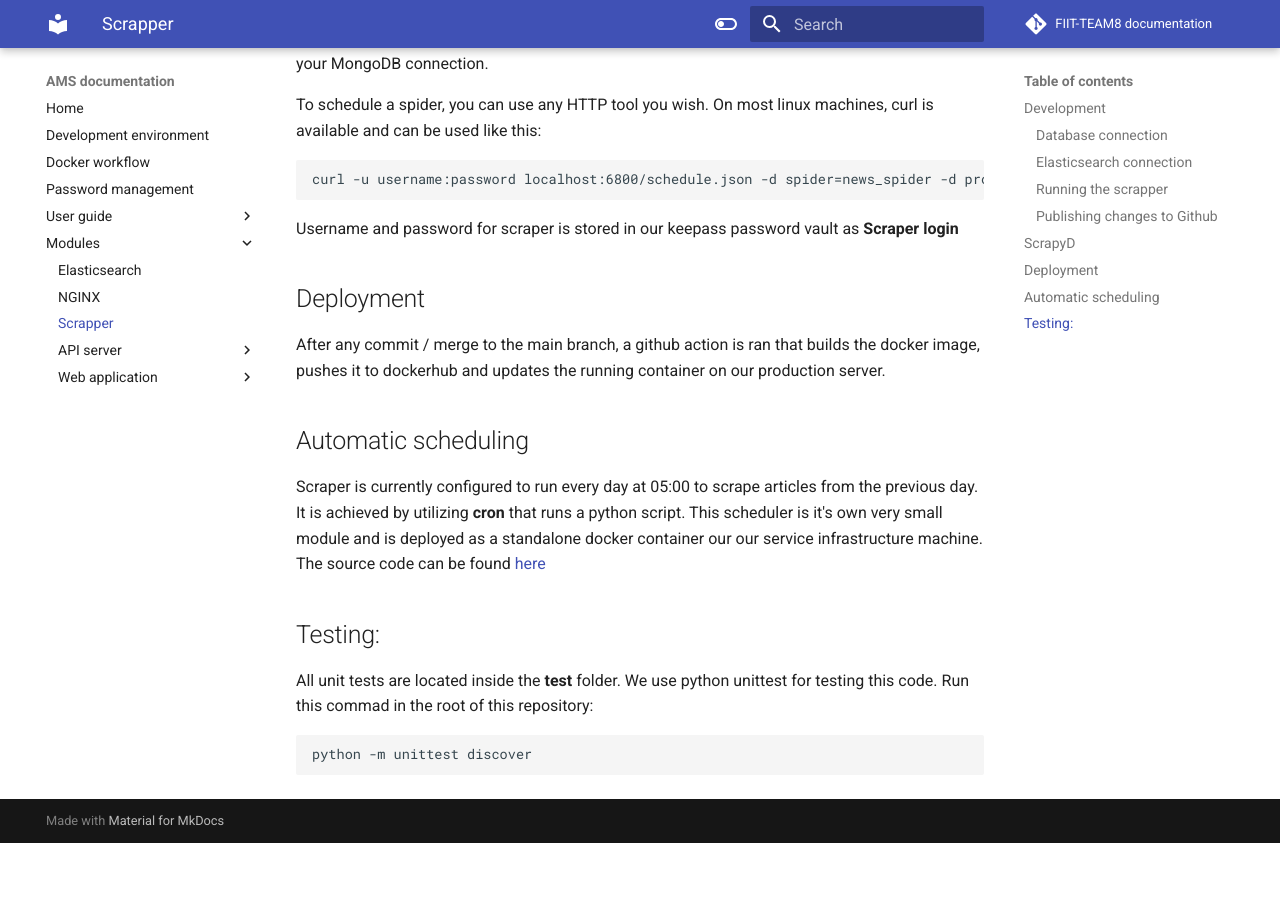
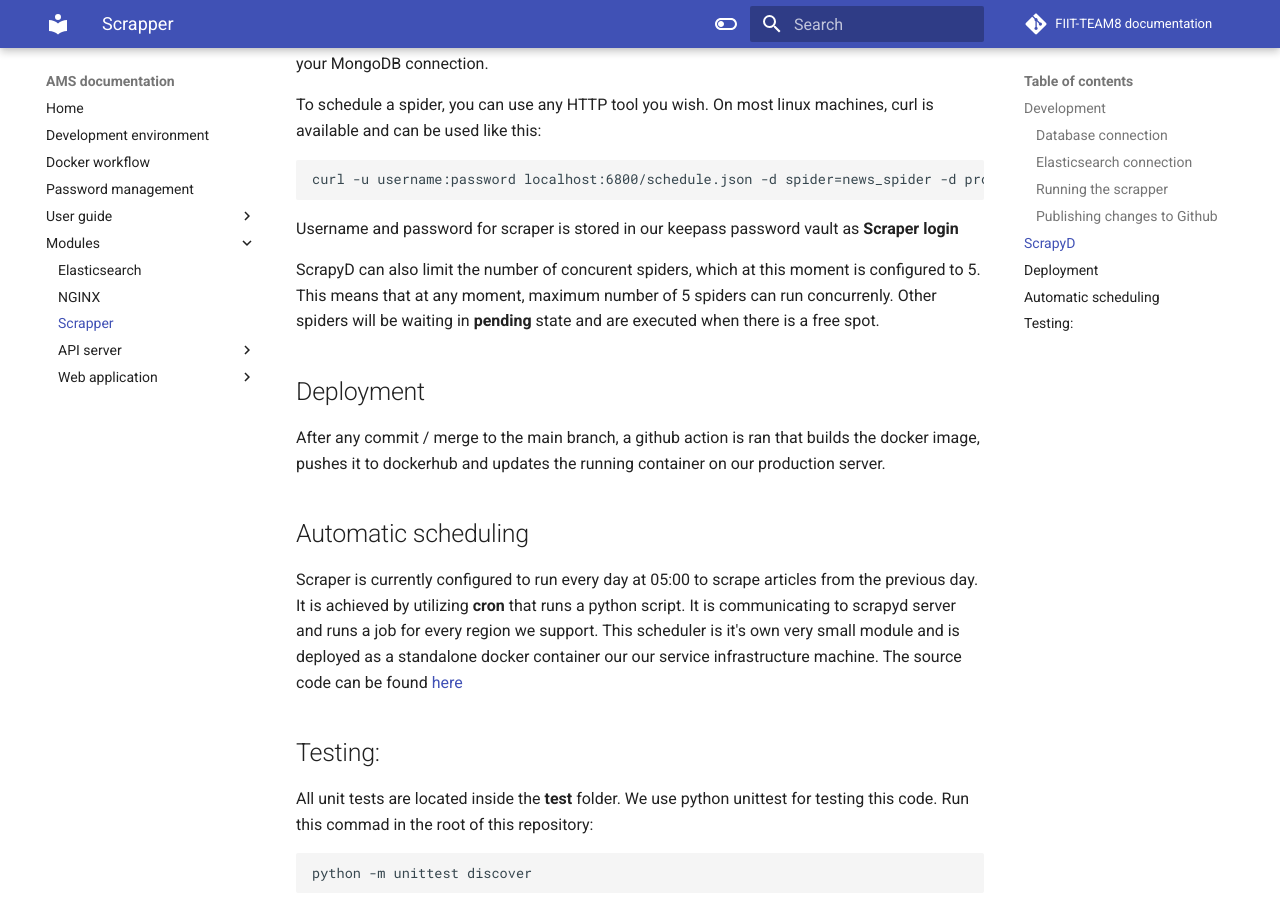
Before and after one commit to FIIT-TEAM8/team_documentation, an MkDocs documentation site: the page built from docs/modules/scrapper.md, in a window 1280 px wide and 900 px high, scrolled down 3195 px. Built offline with MkDocs 1.6.1 and Material for MkDocs 9.7.7, drawn with Linux system fonts in a browser that asks for light colours; comment, search, counter and statistics services are not loaded; before the commit the page ends 4038 px from its top, so only the background shows below that.

Commit message:
Update scrapper.md

````diff
--- a/docs/modules/scrapper.md
+++ b/docs/modules/scrapper.md
@@ -92,12 +92,14 @@ curl -u username:password localhost:6800/schedule.json -d spider=news_spider -d
 ```
 Username and password for scraper is stored in our keepass password vault as **Scraper login**
 
+ScrapyD can also limit the number of concurent spiders, which at this moment is configured to 5. This means that at any moment, maximum number of 5 spiders can run concurrenly. Other spiders will be waiting in **pending** state and are executed when there is a free spot.
+
 
 ## Deployment
 After any commit / merge to the main branch, a github action is ran that builds the docker image, pushes it to dockerhub and updates the running container on our production server.
 
 ## Automatic scheduling
-Scraper is currently configured to run every day at 05:00 to scrape articles from the previous day. It is achieved by utilizing **cron** that runs a python script. This scheduler is it's own very small module and is deployed as a standalone docker container our our service infrastructure machine. The source code can be found [here](https://github.com/FIIT-TEAM8/scraping_scheduler)
+Scraper is currently configured to run every day at 05:00 to scrape articles from the previous day. It is achieved by utilizing **cron** that runs a python script. It is communicating to scrapyd server and runs a job for every region we support. This scheduler is it's own very small module and is deployed as a standalone docker container our our service infrastructure machine. The source code can be found [here](https://github.com/FIIT-TEAM8/scraping_scheduler)
 
 
 ## Testing:
````
